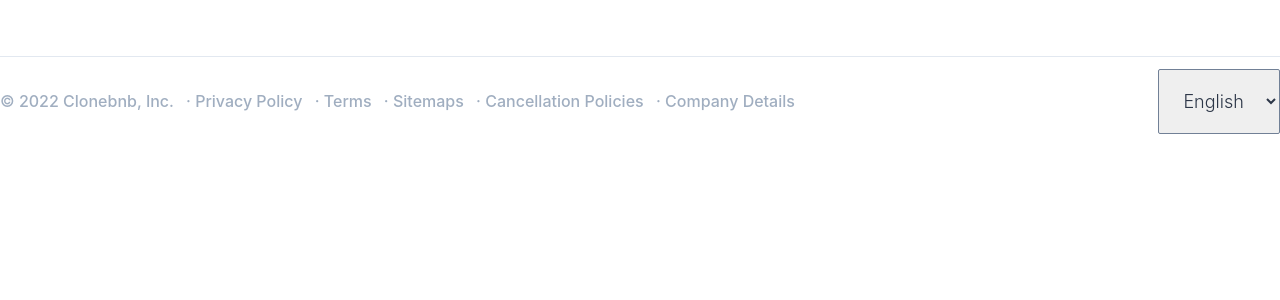
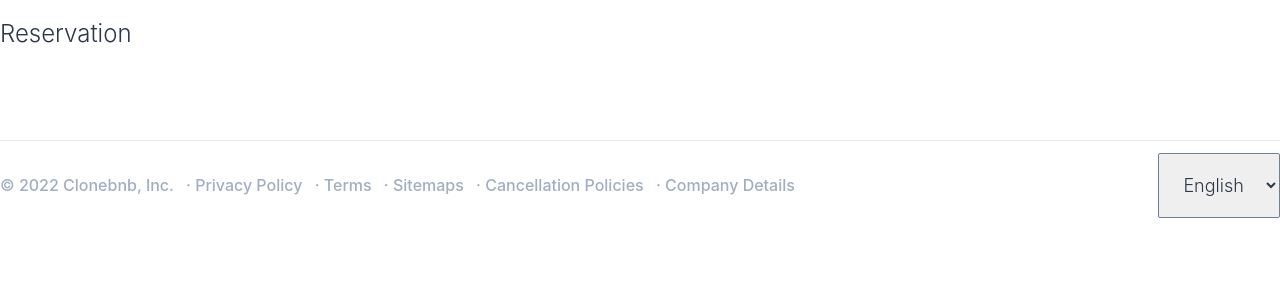
Before and after one commit to KimHS0915/python-django-clone-coding, a Django app: page /reservations/see-r in a window 1280 px wide. Shown: the part 80-380 px from the top of the page. Run offline with Django 3.2, Linux system fonts and the light colour scheme; data that the repository does not hold is empty; some libraries are stand-ins or nearby versions.

Commit message:
Update reservation list

```diff
--- a/rooms/models.py
+++ b/rooms/models.py
@@ -4,7 +4,6 @@ from django.utils import timezone
 from django_countries.fields import CountryField
 from common.models import AbstractTimeStampedModel
 from my_calendar import Calendar
-# Create your models here.
 
 
 class AbstractItem(AbstractTimeStampedModel):
--- a/templates/reservations/list.html
+++ b/templates/reservations/list.html
@@ -7,13 +7,22 @@
 {% endblock %}
 
 {% block content %}
-    <div class="container mx-auto pb-10">
+    <div class="container mx-auto pb-10 flex flex-col">
+        <h3 class="mb-12 text-2xl">Reservation</h3>
+        <div class="flex flex-wrap">
         {% for reservation in reservations %}
-            {% if reservation.guest == request.user %}
-                <div class='mt-2'>
-                    <a href="{% url 'reservations:detail' reservation.pk %}">{{ reservation }}</a>
-                </div>
-            {% endif %}
+            <div class='mt-2'>
+                {% if request.session.is_hosting %}
+                    {% if reservation.guest == request.user %}
+                        {% include 'mixins/reservation_card.html' with reservation=reservation room=reservation.room %}
+                    {% endif %}
+                {% else %}
+                    {% if reservation.room.host == request.user %}
+                        {% include 'mixins/reservation_card.html' with reservation=reservation room=reservation.room %}
+                    {% endif %}
+                {% endif %}
+            </div>
         {% endfor %}
+        </div>
     </div>
 {% endblock %}
```
Also changed, not shown: templates/mixins/reservation_card.html (added, +34 -0 lines).
